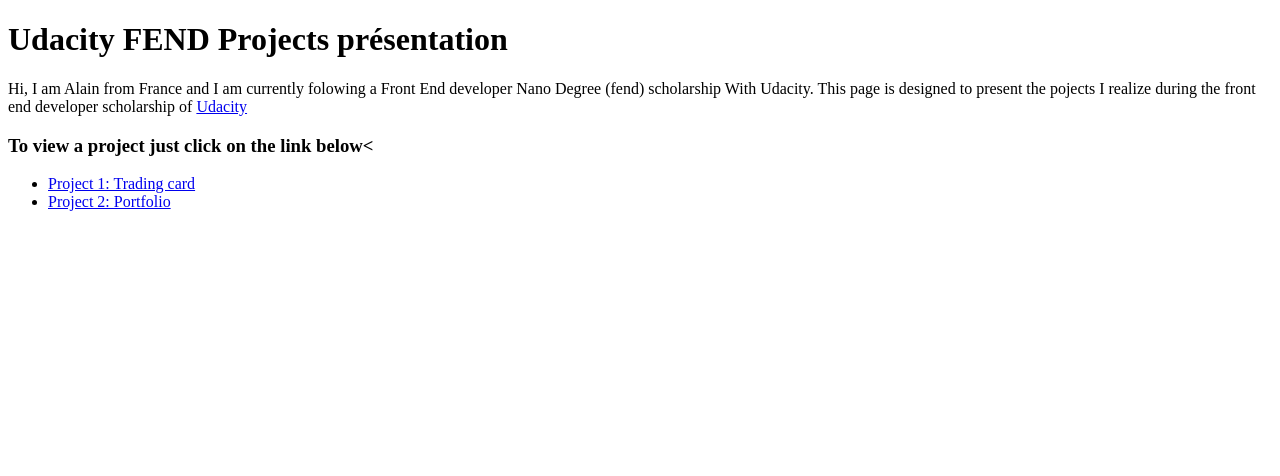
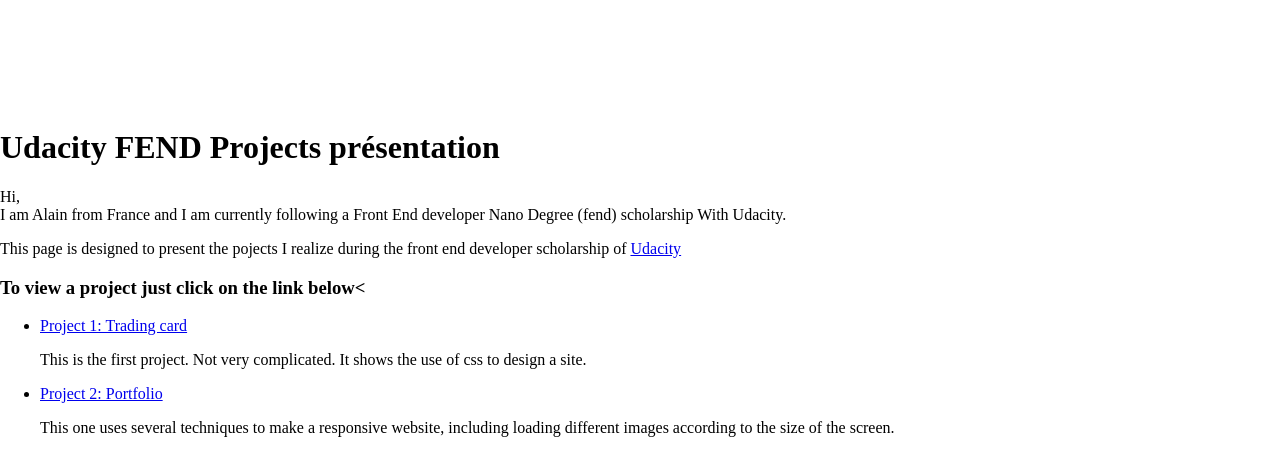
Before and after one commit to Alain91530/Alain91530.github.io, a plain HTML site: page index.html in a window 1280 px wide. Drawn offline with Linux system fonts and the light colour scheme.

Commit message:
fix: design adjust and typos

```diff
--- /dev/null
+++ b/css/styles.css
@@ -0,0 +1,7 @@
+body {
+  background-color: white;
+  margin-left: auto;
+  margin-right: auto;
+  max-width: 1280px;
+  padding-top: 100px;
+}
--- a/index.html
+++ b/index.html
@@ -14,14 +14,18 @@
   <meta name="mobile-web-app-capable" content="yes">
   <meta name="viewport" content="width=device-width, minimum-scale=1.0, initial-scale=1.0, user-scalable=yes">
   <title>FEND Projects</title>
+  <link rel="stylesheet" href="css/styles.css" />
 
 </head>
 
 <body>
 
   <h1>Udacity FEND Projects présentation</h1>
-  <p> Hi, I am Alain from France and I am currently folowing a Front End developer
+  <p>
+    Hi,<br>I am Alain from France and I am currently following a Front End developer
     Nano Degree (fend) scholarship With Udacity.
+  </p>
+  <p>
     This page is designed to present the pojects I realize during the front end
     developer scholarship of
     <a href="https://udacity.com">Udacity</a>
@@ -31,9 +35,12 @@
   <ul>
     <li>
       <a href="https://alain91530.github.io/trading-card/card.html">Project 1: Trading card<a>
+      <P>This is the first project. Not very complicated. It shows the use of css to design a site.</p>
     </li>
     <li>
       <a href="https://alain91530.github.io/portfolio/index.html">Project 2: Portfolio<a>
+      <p>This one uses several techniques to make a responsive website, including loading
+         different images according to the size of the screen.</p>
     </li>
   </ul>
 
```
